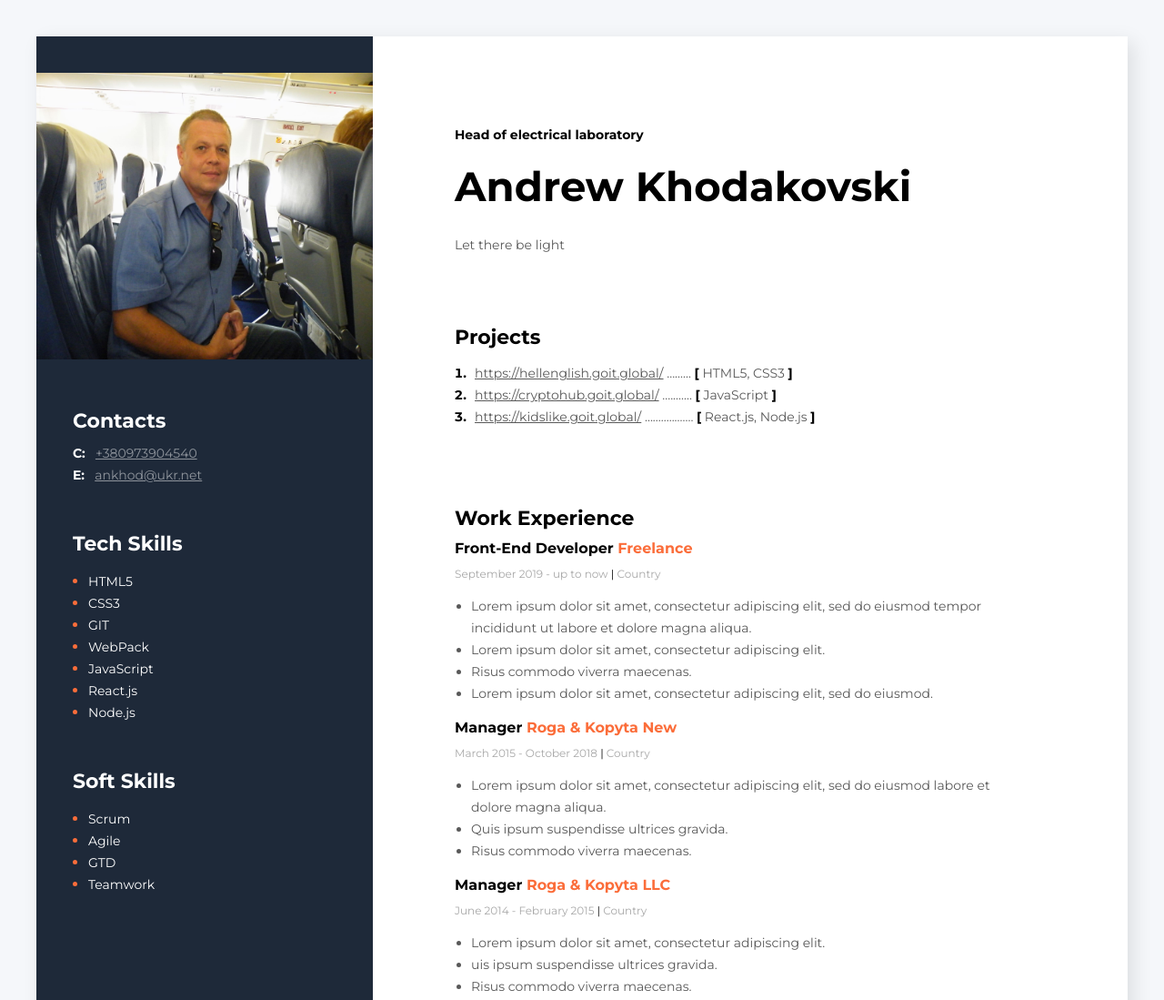
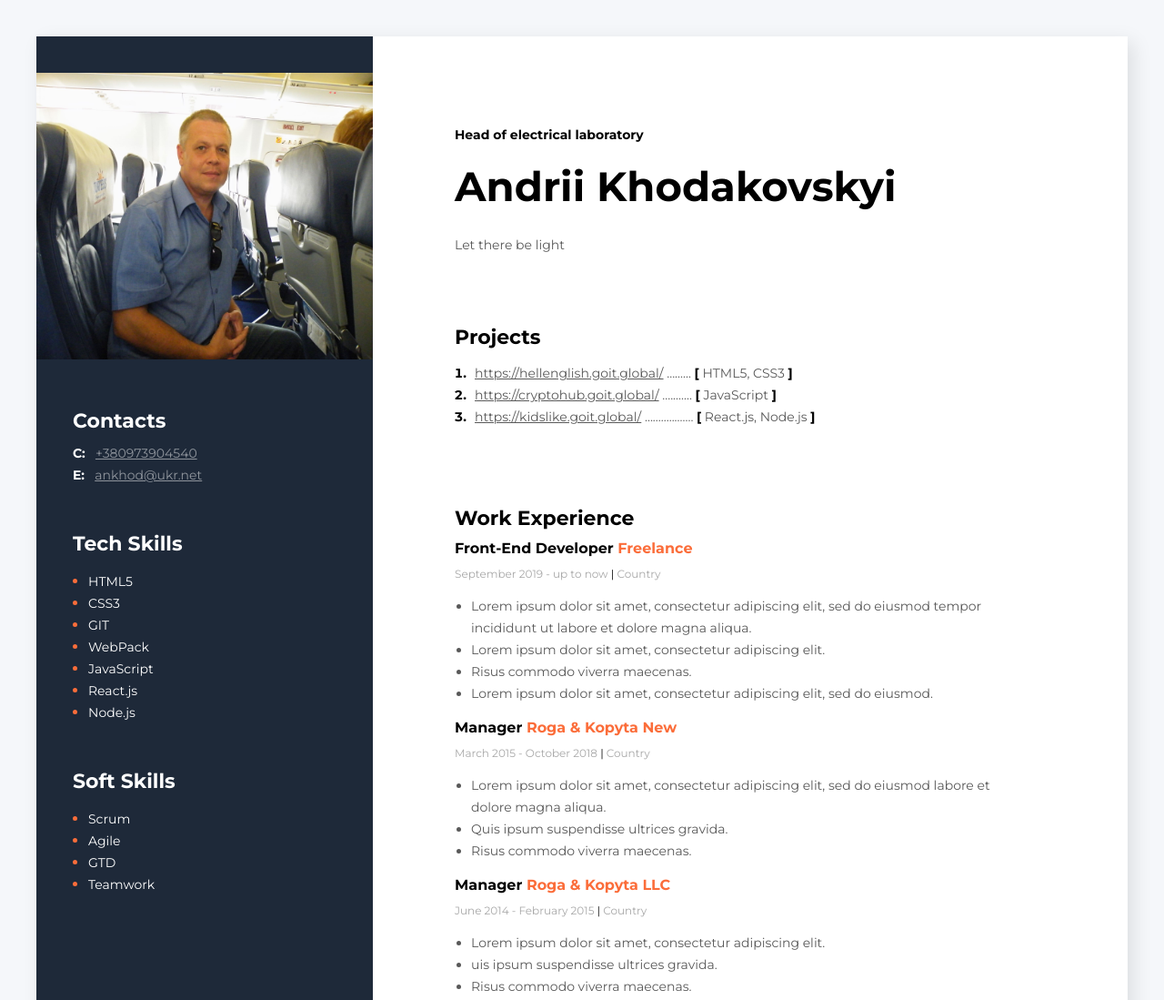
Before and after one commit to ankhod/my-resume, a plain HTML site: page index.html in a window 1280 px wide. Shown: the top 1099 px of the page at 91% size. Drawn offline with Linux system fonts and the light colour scheme.

Commit message:
change-name

```diff
--- a/index.html
+++ b/index.html
@@ -18,7 +18,7 @@
         <!-- about me section -->
         <div class="about-me-section">
         <h2 class="about-me-profession">Head of electrical laboratory</h2>
-        <h1 class="about-me-name">Andrew Khodakovski</h1>
+        <h1 class="about-me-name">Andrii Khodakovskyi</h1>
 
         <p class="about-me-description">Let there be light</p>
         </div>
```
